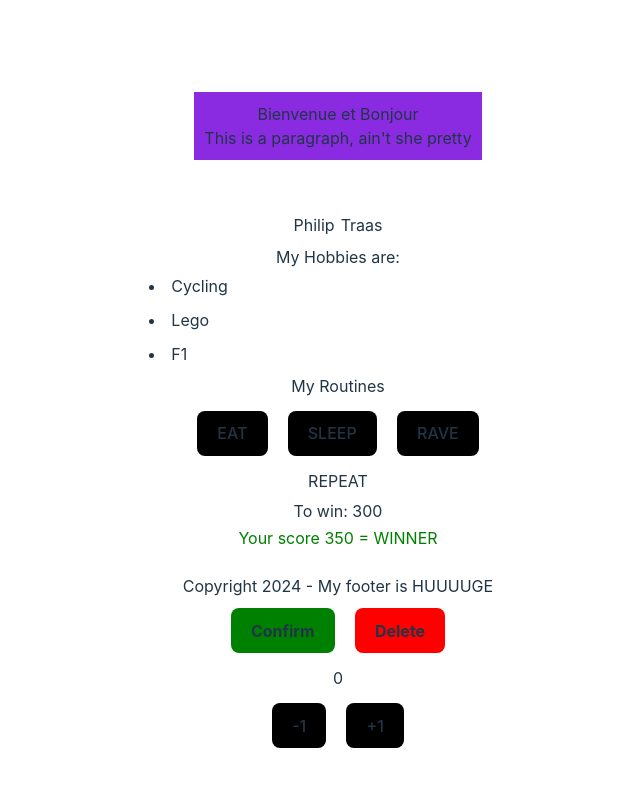
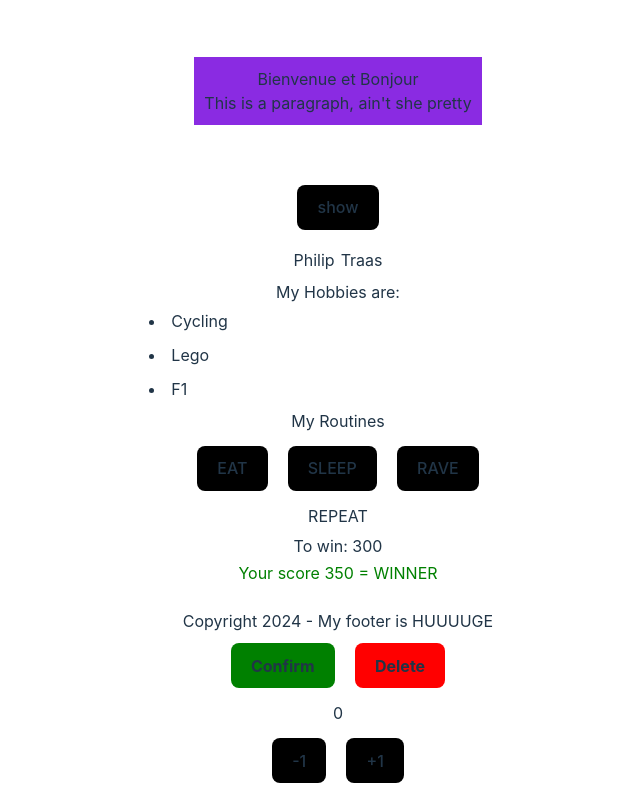
Before and after one commit to Fhilter/REACT-week-3, a React (Vite) app: page / in a window 1280 px wide. Shown: the whole page, without its empty margins (302-942 px from the left). Built offline with nearby package versions, Linux system fonts and the light colour scheme.

Commit message:
added menu

```diff
--- a/src/App.jsx
+++ b/src/App.jsx
@@ -5,7 +5,8 @@ import { Button } from './Components/UI/Button/Button';
 import { User } from './Components/Containers/User/User';
 import { Player } from './Components/Containers/Player/Player';
 import { Routine } from './Components/Containers/Routines/routine';
-import { Counter } from './Components/Containers/counter/counter';
+import { Counter } from './Components/Containers/Counter/Counter';
+import { Menu } from './Components/Containers/Menu/Menu';
 
 function App(){
 //to use the children prop in the button component the children have to be within the tags, ergo opposite to normal react component tags which auto-close, a second one must be added (like in html)
@@ -27,6 +28,7 @@ function App(){
   return(
     <div>
       <Header />
+      <Menu />
       <User firstName={user.firstName} lastName={user.lastName} hobbies={user.hobbies}/>
       <Routine />
       <Player />
--- /dev/null
+++ b/src/Components/Containers/Menu/Menu.jsx
@@ -0,0 +1,27 @@
+import { useState } from "react";
+import { Button } from "../../UI/Button/Button";
+
+export function Menu() {
+
+const [text, setText] = useState('show')
+const [menu, setMenu] = useState(false)
+
+    function openMenu() {
+        setText(text === "show" ? "hide" : "show")
+        setMenu(!menu)
+    }
+
+    return(
+        <>
+        <Button callBack={openMenu}>{text}</Button>
+        {menu && (
+                <ul>
+                    <li>Home</li>
+                    <li>Contact</li>
+                    <li>Profile</li>
+                </ul>
+            )}
+        </>
+    )
+
+}
```
